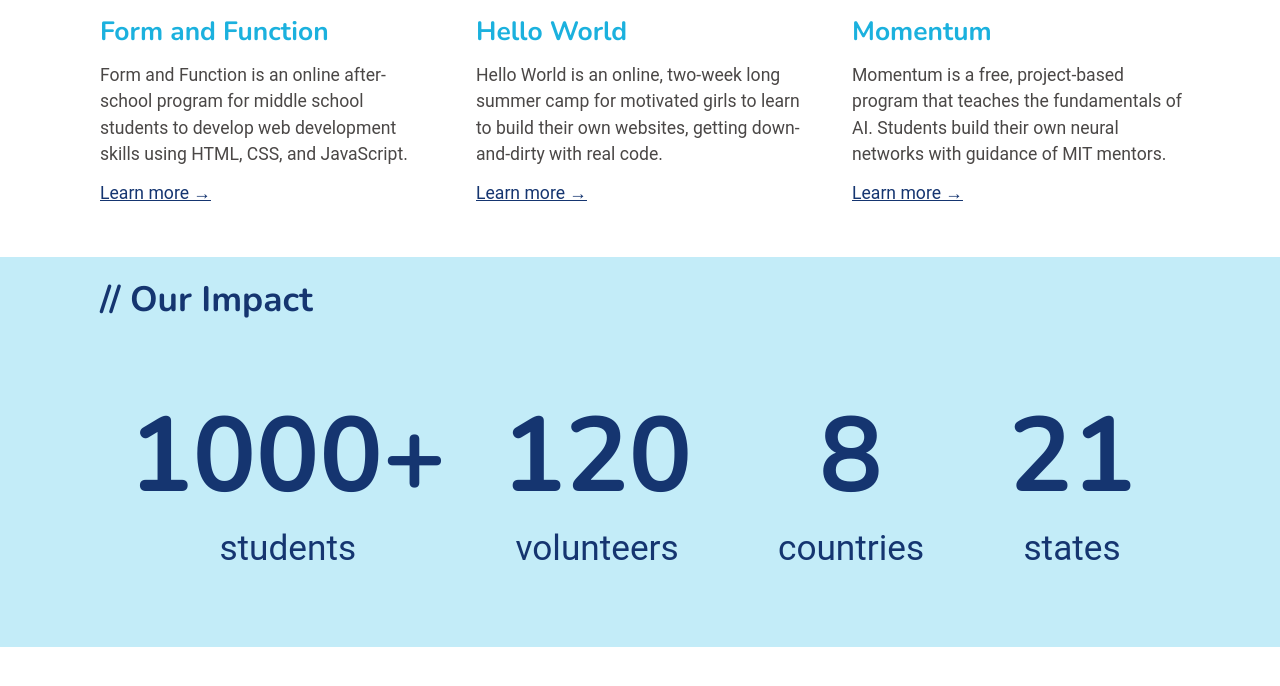
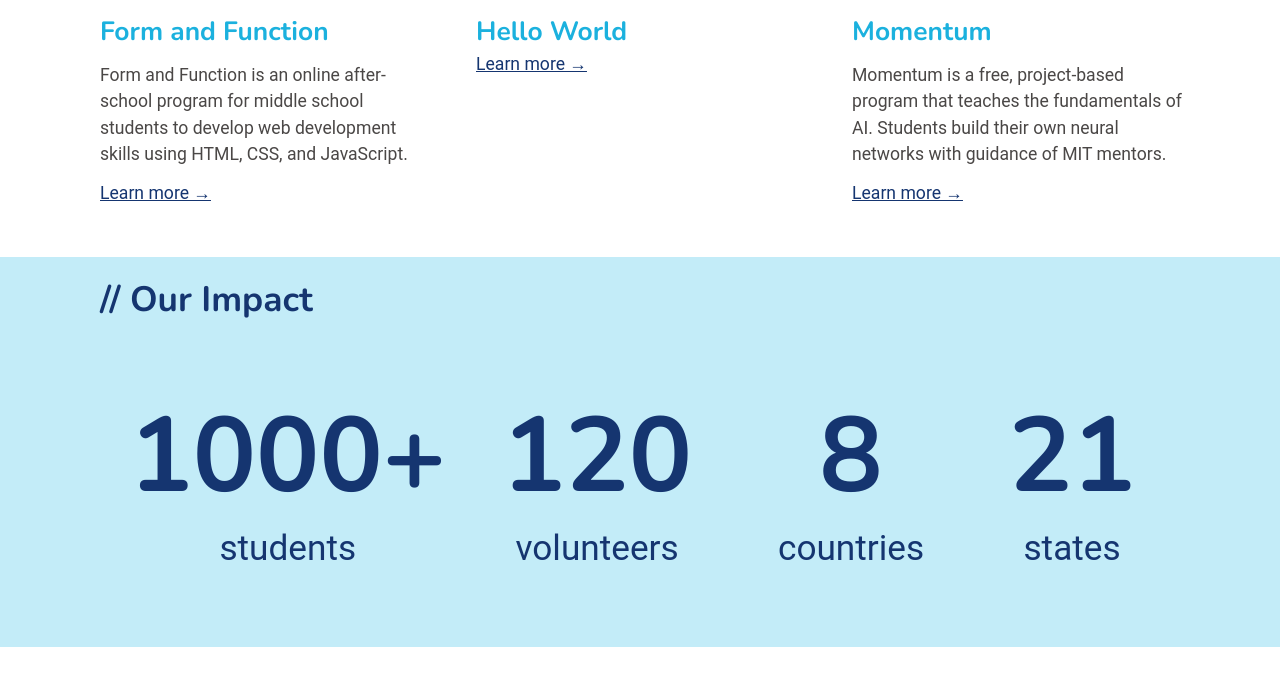
Before and after one commit to bit-by-bit-coding/bxb-website, a Jekyll site: the page built from index.html, in a window 1280 px wide and 900 px high, scrolled down 862 px, cut to the strip 195-881 px from the top of the window. Built offline with Jekyll 4.4.1, drawn with Linux system fonts in a browser that asks for light colours; nearby versions of some CDN libraries; some web fonts are replaced.

Commit message:
Update index.html

```diff
--- a/index.html
+++ b/index.html
@@ -43,13 +43,14 @@ style: index.css
             <div class="details-item program-info" id="middle-box">
                 <img class="program-photo" class="details-item" src="/imgs/BunnyEars.jpg">
                 <h2 class="noslashes">Hello World</h2>
-                <p> Hello World is an online, two-week long summer camp for motivated girls to learn to build their own
+
+                <!--<p> Hello World is an online, two-week long summer camp for motivated girls to learn to build their own
                     websites, getting down-and-dirty with real code.
                     <!-- Hello World is a summer camp for motivated girls to learn to build their own websites, getting
                     down-and-dirty with real code. Every camper will learn the principles of front-end web development
                     and the heart of CSS, HTML, and JavaScript. Moreover, she’ll get the techniques, resources, and
-                    passion to continue tinkering with code for the rest of her life! -->
-                </p>
+                    passion to continue tinkering with code for the rest of her life!
+                </p>-->
                 <a href="{{ 'helloworld.html' | relative_url | remove: '.html' }}">
                     Learn more →
                 </a>
```
